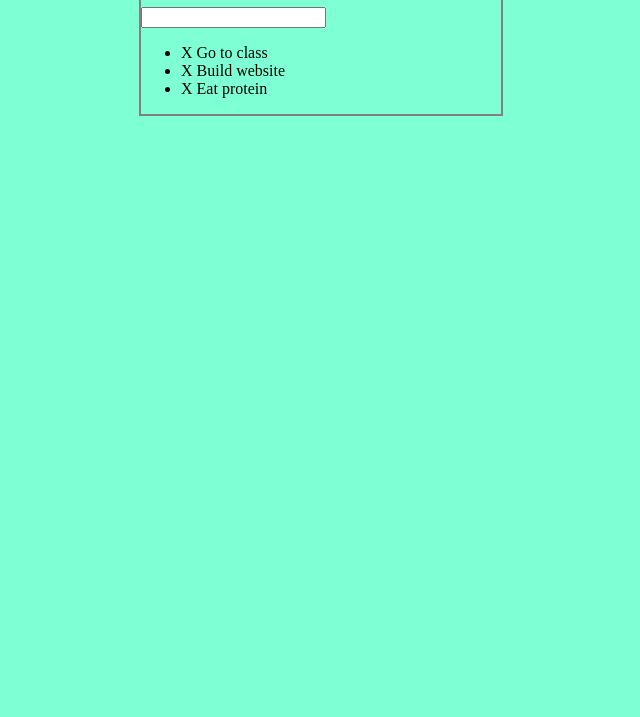
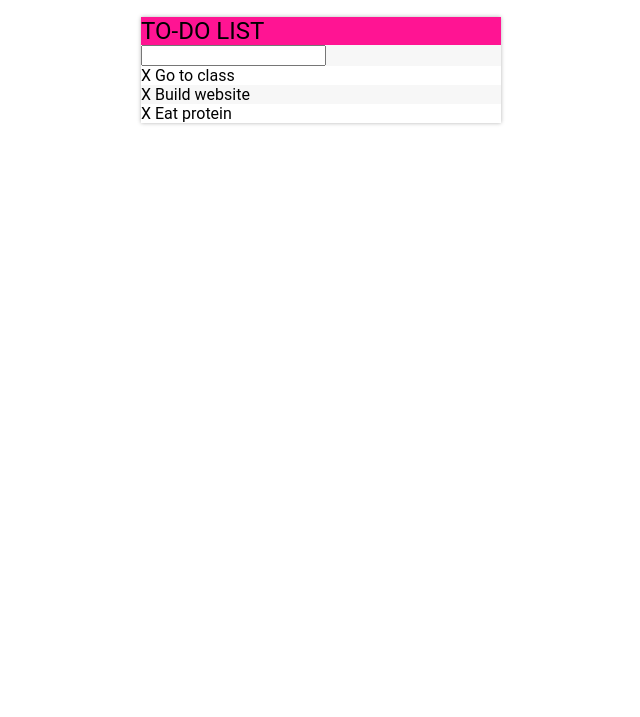
Before and after one commit to JasonBonvie/ToDoApp, a plain HTML site: page index.html in a window 1280 px wide. Shown: the part 83-800 px from the top of the page, without its empty margins (319-959 px from the left). Drawn offline with Linux system fonts and the light colour scheme.

Commit message:
Adding font, begin to style the main application

```diff
--- a/assets/css/ToDo.css
+++ b/assets/css/ToDo.css
@@ -1,11 +1,36 @@
+h1{
+	background: #FF1493;
+	margin: 0;
+	padding: 10px, 20px;
+	text-transform: uppercase;
+	font-size: 24px;
+	font-weight: normal;
+}
+
+ul{
+	list-style: none;
+	margin: 0;
+	padding: 0;
+}
+
 body{
-	background: #7FFFD4;
+	font-family: roboto;
+
+}
+
+li{
+	background: #FFFF;
+}
+
+li:nth-child(2n){
+	background: #F7F7F7;
 }
 #container {
 
 	width: 360px;
-	margin: 0 auto;
-	border: 2px solid grey;
+	margin: 100px auto;
+	background: #F7F7F7;
+	box-shadow: 0 0 4px rgba(0,0,0, 0.3)
 }
 
 .compleated {
```
